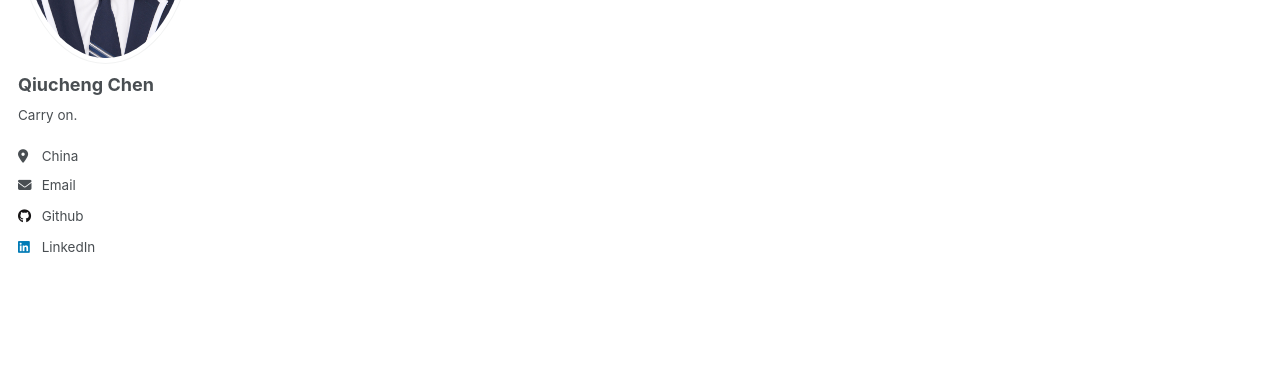
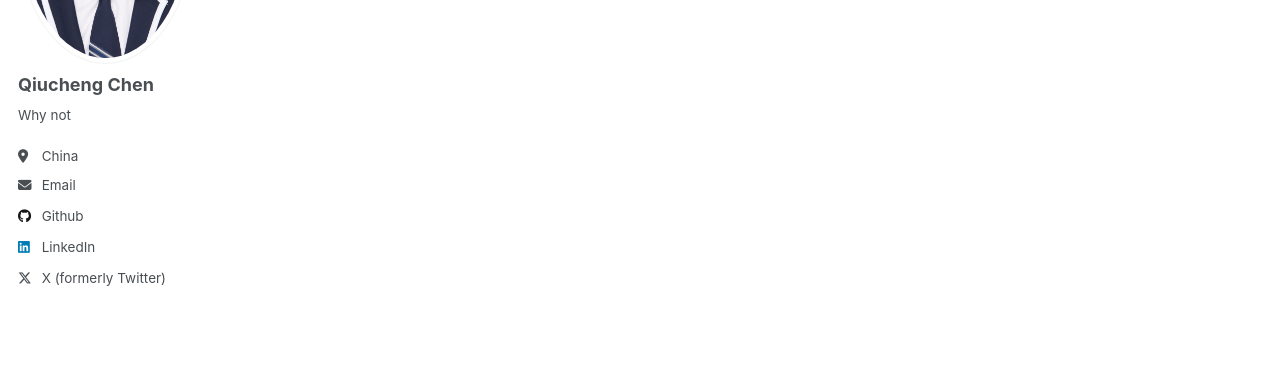
Before and after one commit to Trouverecc/Trouverecc.github.io, a Jekyll site: the page built from _pages/about.md, in a window 1280 px wide. Shown: the part 301-676 px from the top of the page. Built offline with Jekyll 4.4.1, drawn with Linux system fonts in a browser that asks for light colours.

Commit message:
Update _config.yml

```diff
--- a/_config.yml
+++ b/_config.yml
@@ -24,7 +24,7 @@ author:
   avatar           : "me.png"
   name             : "Qiucheng Chen"
   pronouns         : # example: "she/her"
-  bio              : "Carry on. "
+  bio              : "Why not "
   location         : "China"
   employer         :
   uri              : # URL
@@ -65,7 +65,7 @@ author:
   steam            : # Username
   telegram         : # URL
   tumblr           : # Username
-  twitter          : # Username for X / Twitter
+  twitter          : "QIUCHENG CHEN"
   vine             : # Username
   weibo            : # Username
   wikipedia        : # Username
```
